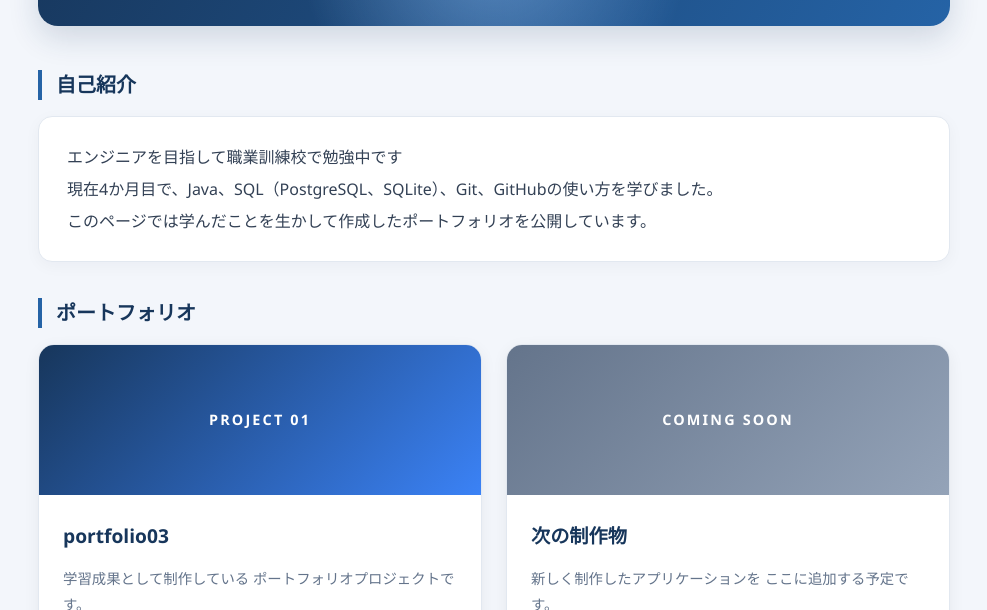
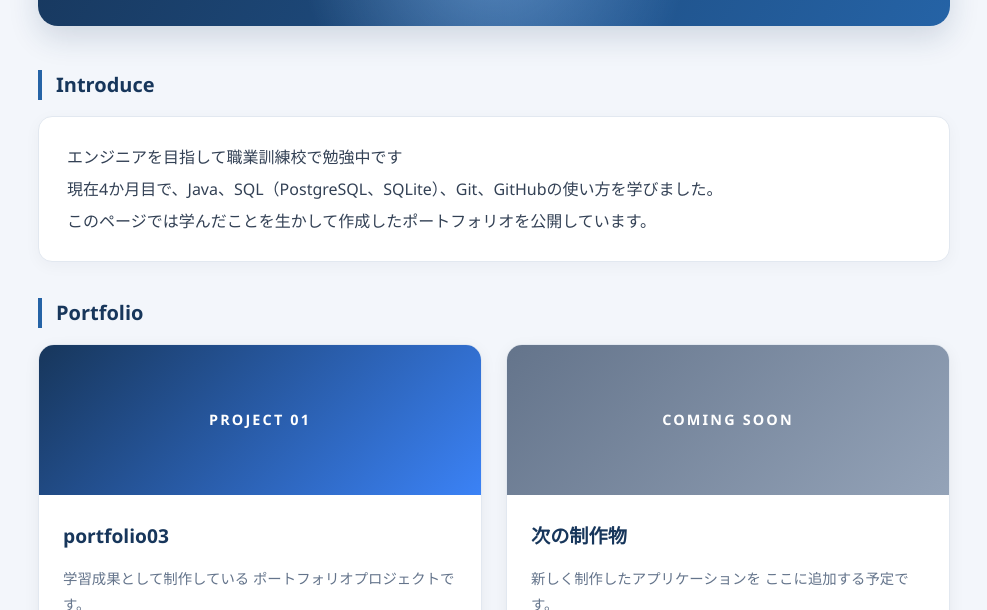
Before and after one commit to java43133-sudo/java43133-sudo.github.io, a plain HTML site: page index.html in a window 1280 px wide. Shown: the part 190-800 px from the top of the page, without its empty margins (146-1133 px from the left). Drawn offline with Linux system fonts and the light colour scheme; files whose address does not match are found by name.

Commit message:
chore: index.htmlのコンテンツ更新
- レベル2見出しを英語に変更

```diff
--- a/index.html
+++ b/index.html
@@ -11,7 +11,7 @@
 
 <body>
 	<h1>java43133のポートフォリオ公開サイト</h1>
-	<h2 class="reveal">自己紹介</h2>
+	<h2 class="reveal">Introduce</h2>
 	<p>
 		エンジニアを目指して職業訓練校で勉強中です<br>
 		現在4か月目で、Java、SQL（PostgreSQL、SQLite）、Git、GitHubの使い方を学びました。<br>
@@ -19,7 +19,7 @@
 	</p>
 
 
-	<h2 class="reveal">ポートフォリオ</h2>
+	<h2 class="reveal">Portfolio</h2>
 	<div class="portfolio-grid">
 	    <!-- 作品1：portfolio03 -->
 	    <article class="portfolio-card reveal">
```
